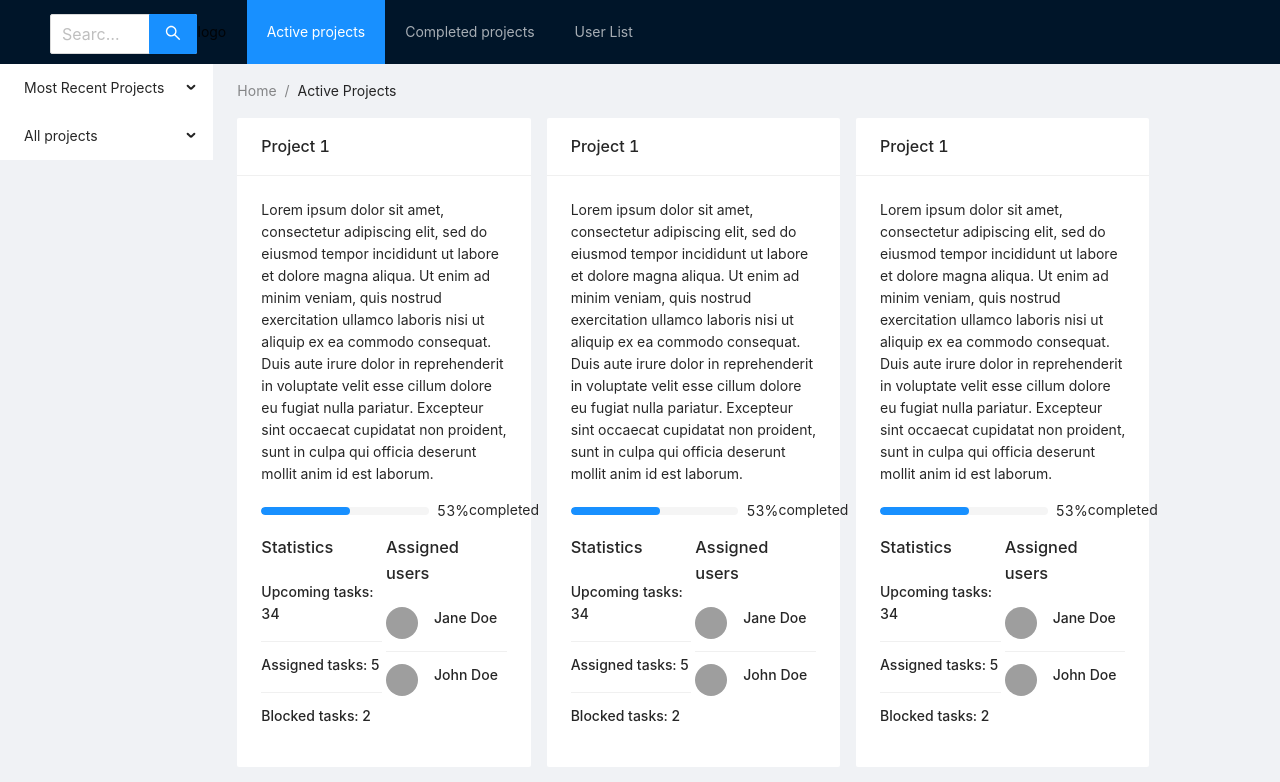
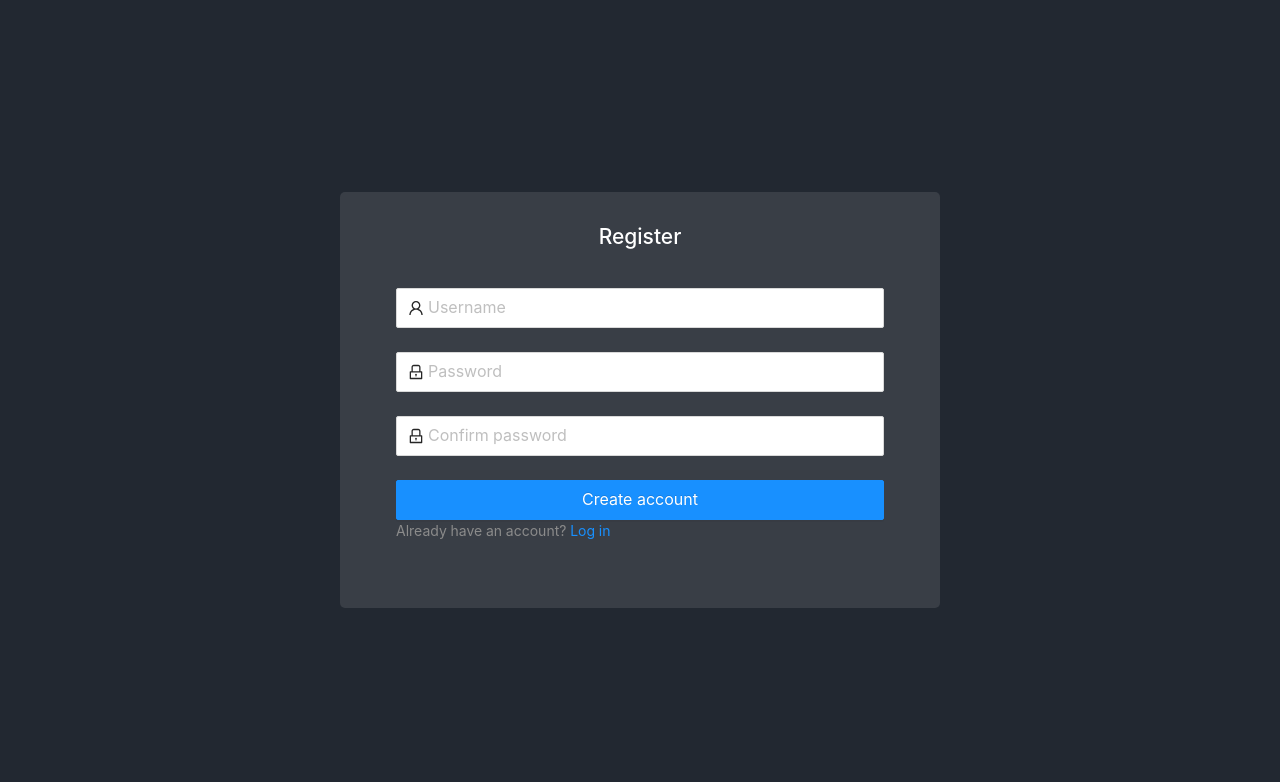
Before and after one commit to RasenganORG/Workload-Manager, a React (Create React App) app: page /register in a window 1280 px wide. Shown: the top 782 px of the page. Built offline with nearby package versions, Linux system fonts and the light colour scheme; grey boxes are pictures that could not be loaded.

Commit message:
added registration page and react-router

```diff
--- a/package.json
+++ b/package.json
@@ -9,6 +9,7 @@
     "antd": "^4.21.4",
     "react": "^18.2.0",
     "react-dom": "^18.2.0",
+    "react-router-dom": "^6.3.0",
     "react-scripts": "5.0.1",
     "sass": "^1.53.0",
     "web-vitals": "^2.1.4"
--- a/src/App.js
+++ b/src/App.js
@@ -1,19 +1,26 @@
-import logo from './logo.svg';
 import './App.scss';
 import React from "react";
-import ReactDOM from "react-dom";
-import { Button, DatePicker, Card } from "antd";
 import "antd/dist/antd.css";
-import Login from './components/login-page/Login';
+import Login from './components/login/Login';
+import Register from "./components/register/Register"
 import Homepage from './components/homepage/Homepage';
+import { BrowserRouter as Router, Routes, Route, Link } from "react-router-dom";
+function App() {
 
-function App() {
+
   return (
-    <div className="App">
-      {/* form taken from here https://codesandbox.io/s/rx2qf?file=/index.js:1573-1604 */}
-      {/* <Login></Login>   temporary commented out  until router is added*/}
-      <Homepage />
-    </div>
+
+      <div className="App">
+        <Router>
+          <Routes>
+            <Route path="/" element={<Homepage /> }/>
+
+            <Route path="/login" element={<Login />} />
+            <Route path="/register" element={<Register />} />
+          </Routes>
+        </Router>
+      </div>
+
   );
 }
 
--- a/src/App.scss
+++ b/src/App.scss
@@ -1,4 +1,4 @@
-// .App {
-//   background-color: #222831;
-//   min-height: 100vh;
-// }
+.App {
+  background-color: #222831;
+  // min-height: 100vh;
+}
--- a/src/components/homepage/Homepage.js
+++ b/src/components/homepage/Homepage.js
@@ -94,6 +94,8 @@ export default function Homepage(){
                                 <Breadcrumb.Item>Home</Breadcrumb.Item>
                                 <Breadcrumb.Item>Active Projects</Breadcrumb.Item>
                             </Breadcrumb>
+
+                            {/* main content start */}
                             <Layout.Content className="site-layout-background">
 
                                 <Row gutter={[16,16]}>
--- a/src/components/login-page/Login.js
+++ b/src/components/login/Login.js
@@ -2,12 +2,14 @@ import "./Login.scss"
 import "antd/dist/antd.css";
 import { Form, Input, Button } from 'antd';
 import { UserOutlined, LockOutlined } from '@ant-design/icons';
-
+import { Link } from "react-router-dom";
 
 
 
 export default function Login(){
-
+    const test = () => {
+        alert("yea idk that sounds like a you problem")
+    }
     return (
         <div className="LoginPage">
             <Form name="normal_login" className="login-form">
@@ -39,8 +41,8 @@ export default function Login(){
                     <Input prefix={<LockOutlined className="site-form-item-icon" />} type="password" placeholder="Password" size="large"/>
                 </Form.Item>
                 <Form.Item>
-                    <a className="login-form-forgot" href="">
-                    Forgot password
+                    <a className="login-form-forgot" href="" onClick={test}>
+                        Forgot password?
                     </a>
                 </Form.Item>
 
@@ -48,8 +50,8 @@ export default function Login(){
                     <Button type="primary" htmlType="submit" className="login-form-button" size="large">
                     Log in
                     </Button>
+                    <p>Don't have an account? <Link to="../register"> <a href="">Register now</a> </Link></p>
 
-                    <p>Or <a href="">register now!</a></p>
                 </Form.Item>
             </Form>
         </div>
--- /dev/null
+++ b/src/components/register/Register.js
@@ -0,0 +1,65 @@
+import "./Register.scss"
+import "antd/dist/antd.css";
+import { Form, Input, Button } from 'antd';
+import { UserOutlined, LockOutlined } from '@ant-design/icons';
+import { Link } from "react-router-dom";
+
+
+
+export default function Register(){
+
+    return (
+        <div className="registrationPage">
+            <Form name="normal_register" className="register-form">
+                <Form.Item>
+                    <h2>Register </h2>
+                </Form.Item>
+                <Form.Item
+                    name="username"
+                    rules={[
+                    {
+                        required: true,
+                        message: 'Please select an Username!',
+                    },
+                    ]}
+                >
+                    <Input prefix={<UserOutlined className="site-form-item-icon" />} placeholder="Username" size="large"/>
+
+                </Form.Item>
+
+                <Form.Item
+                    name="password"
+                    rules={[
+                    {
+                        required: true,
+                        message: 'Please input your Password!',
+                    },
+                    ]}
+                >
+                    <Input prefix={<LockOutlined className="site-form-item-icon" />} type="password" placeholder="Password" size="large"/>
+                </Form.Item>
+                <Form.Item
+                    name="passwordConfirmation"
+                    rules={[
+                    {
+                        required: true,
+                        message: 'Please input your Password!',
+                    },
+                    ]}
+                >
+                    <Input prefix={<LockOutlined className="site-form-item-icon" />} type="password" placeholder="Confirm password" size="large"/>
+                </Form.Item>
+
+
+                <Form.Item>
+                    <Button type="primary" htmlType="submit" className="register-form-button" size="large" style={{width: "100%"}}>
+                        Create account
+                    </Button>
+
+                    <p>Already have an account? <Link to="../login"> <a href="">Log in</a> </Link></p>
+
+                 </Form.Item>
+            </Form>
+        </div>
+    )
+}
--- /dev/null
+++ b/src/components/register/Register.scss
@@ -0,0 +1,31 @@
+@import "/src/assets/variables.scss";
+
+.registrationPage {
+    display: flex;
+    justify-content: center;
+    align-items: center;
+    color: white;
+    min-height: 100vh;
+
+    h2 {
+        text-align: center;
+        color: white;
+
+    }
+    p {
+        color:rgb(139, 139, 139);
+    }
+    .register-form {
+        width: 600px;
+        height: 100%;
+        background-color: $cardPrimaryBg;
+        padding: 2em 4em;
+        border-radius: 5px;
+    }
+    .login-form-forgot {
+        text-align: center;
+    }
+    .login-form-button {
+        width: 100%;
+    }
+}
```
Also changed, not shown: src/components/login/Login.scss (renamed from src/components/login-page/Login.scss), 1 other file (tests, documents, lock files or other folders).
